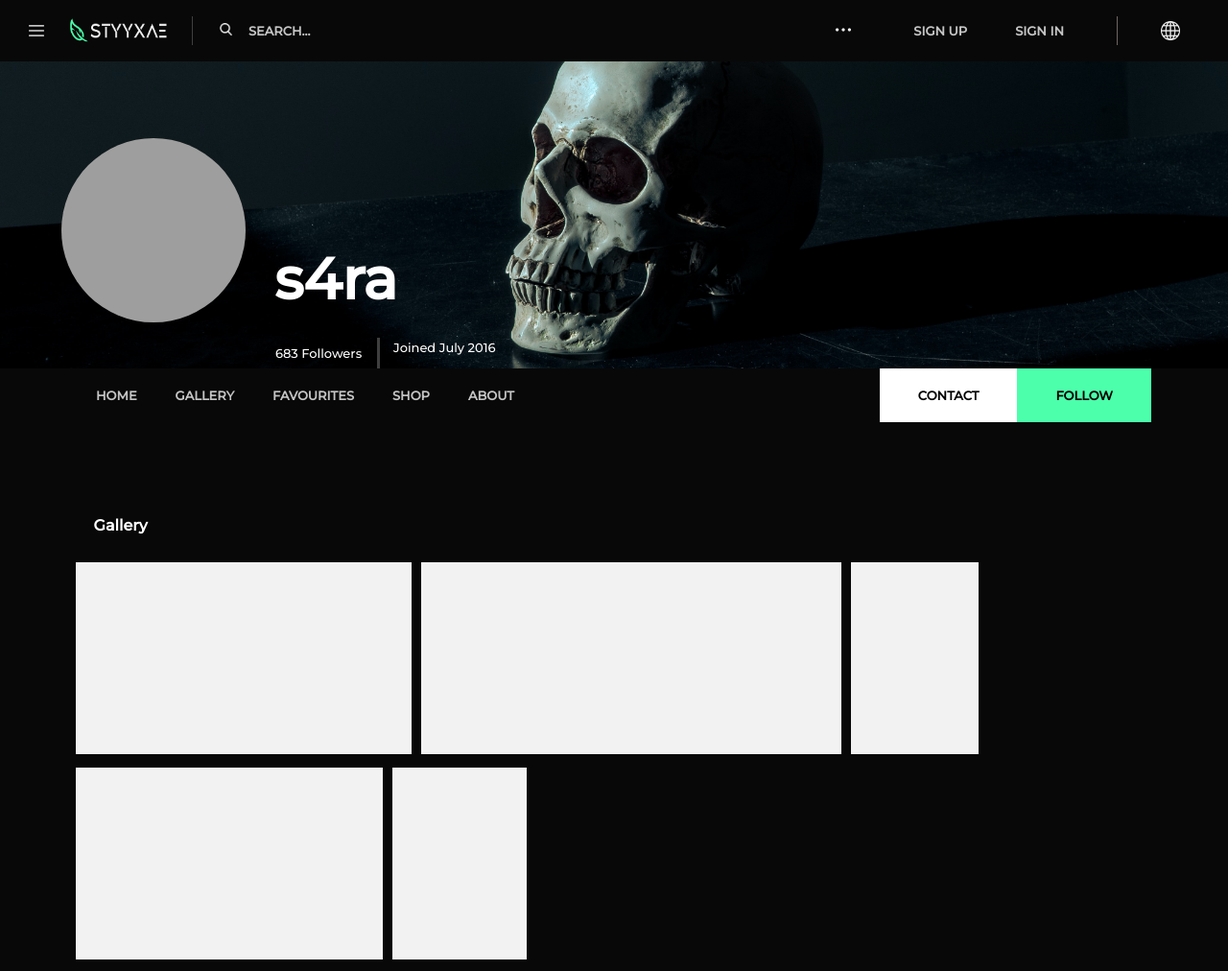
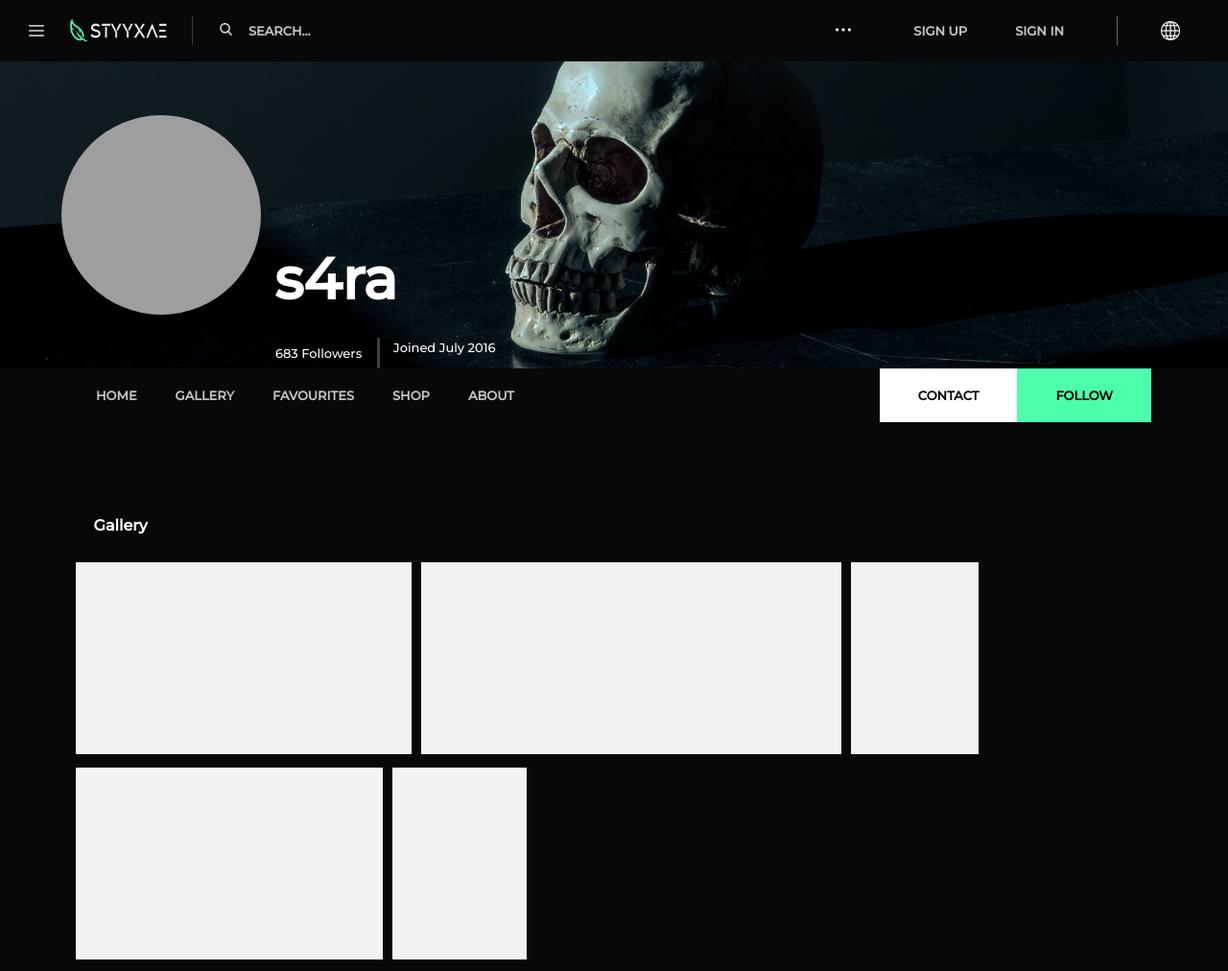
Before and after one commit to styx361/my-home-page, a plain HTML site: page index.html in a window 1280 px wide. Shown: the top 1012 px of the page at 96% size. Drawn offline with Linux system fonts and the light colour scheme; grey boxes are pictures that could not be loaded.

Commit message:
changed size on avatar

```diff
--- a/style.css
+++ b/style.css
@@ -108,11 +108,11 @@ button {
 
 .avatar {
     position: absolute;
-    top: 18%;
+    top: 15%;
     left: 5%;
     border-radius: 50%;
-    width: 12em;
-    height: 12em;
+    width: 13em;
+    height: 13em;
     object-fit: cover;
 }
 
```
